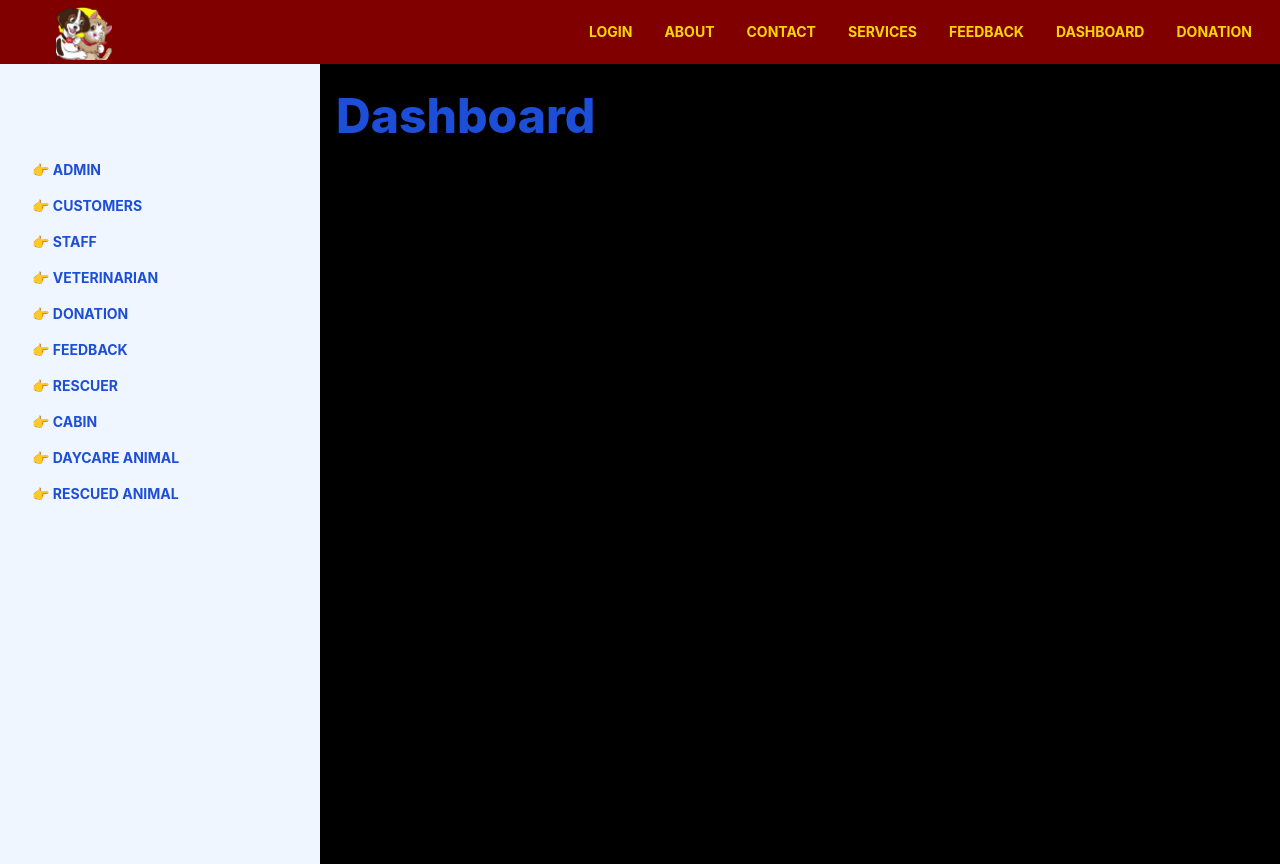
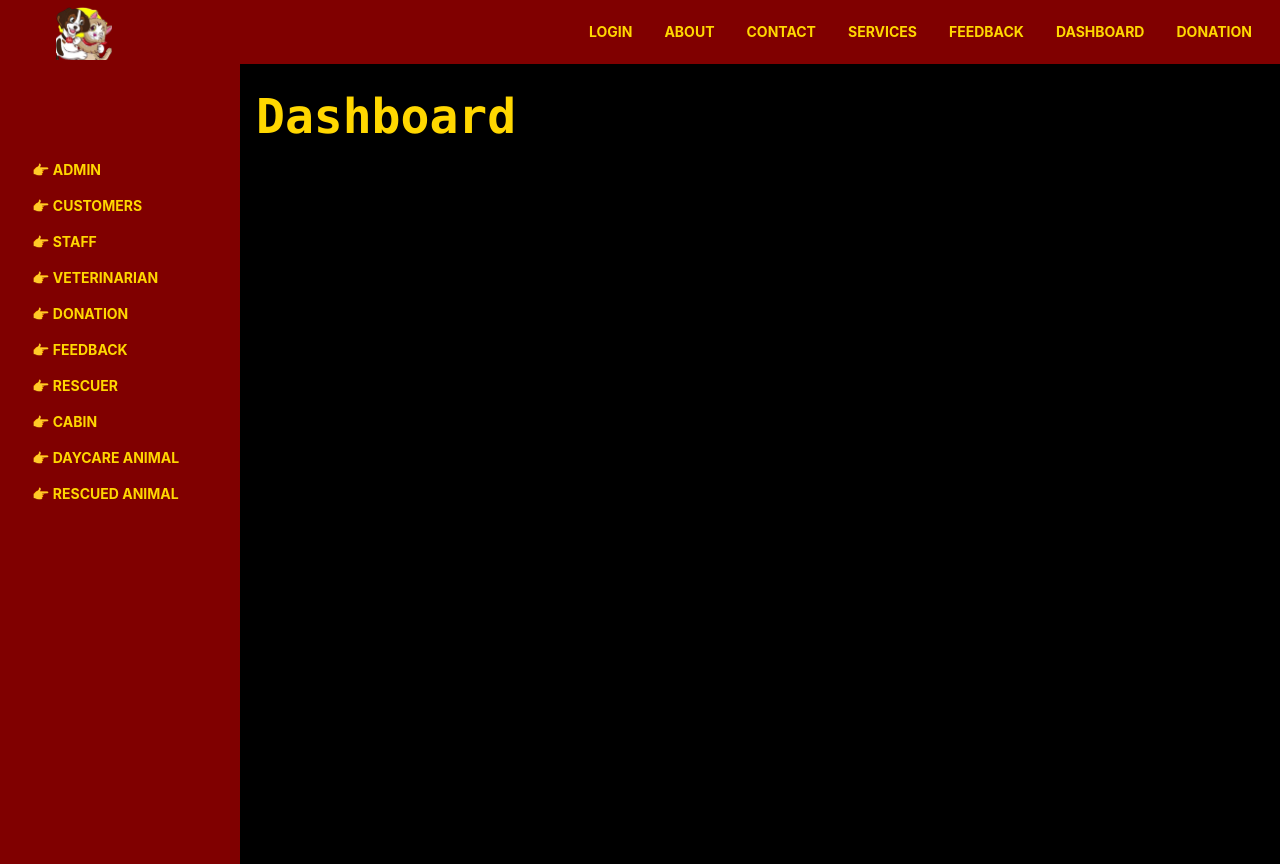
Before and after one commit to Humayra-Akter/FurrEver-PawFect, a React (Create React App) app: page /dashboard in a window 1280 px wide. Built offline with nearby package versions, Linux system fonts and the light colour scheme.

Commit message:
dashboard

```diff
--- a/src/Component/Dashboard/Dashboard.js
+++ b/src/Component/Dashboard/Dashboard.js
@@ -1,16 +1,12 @@
-import React from 'react';
+import React from "react";
 import { Link, Outlet } from "react-router-dom";
-
 
 const Dashboard = () => {
   return (
-      <div
-
-        className="drawer lg:drawer-open"
-      >
+    <div className="drawer lg:drawer-open">
       <input id="my-drawer-2" type="checkbox" className="drawer-toggle" />
       <div className="drawer-content flex flex-col items-center justify-center">
-          <h1 className="w-full h-full font-extrabold text-left text-5xl text-blue-700 pl-4 pt-7">
+        <h1 className="w-full h-full font-extrabold text-left text-5xl font-mono text-secondary pl-4 pt-7">
           Dashboard
         </h1>
         <Outlet />
@@ -23,11 +19,11 @@ const Dashboard = () => {
       </div>
       <div className="drawer-side">
         <label for="my-drawer-2" className="drawer-overlay"></label>
-          <ul className="menu p-4 w-80 h-full bg-blue-50 text-base-content">
+        <ul className="menu p-4 w-60 h-full bg-primary text-base-content">
           <li>
             <Link
               to="/dashboard"
-                className="transition transform hover:-translate-y-1 motion-reduce:transition-none motion-reduce:hover:transform-none w-full pt-20 uppercase h-full font-bold text-center text-sm text-blue-700"
+              className="transition transform hover:-translate-y-1 motion-reduce:transition-none motion-reduce:hover:transform-none w-full pt-20 uppercase h-full font-bold text-center text-sm text-secondary font mono "
             >
               👉 Admin
             </Link>
@@ -35,7 +31,7 @@ const Dashboard = () => {
           <li>
             <Link
               to="/dashboard/customers"
-                className="transition transform hover:-translate-y-1 motion-reduce:transition-none motion-reduce:hover:transform-none w-full uppercase h-full font-bold text-center text-sm text-blue-700"
+              className="transition transform hover:-translate-y-1 motion-reduce:transition-none motion-reduce:hover:transform-none w-full uppercase h-full font-bold text-center text-sm text-secondary font mono "
             >
               👉 customers
             </Link>
@@ -44,7 +40,7 @@ const Dashboard = () => {
           <li>
             <Link
               to="/dashboard/staff"
-                className="transition transform hover:-translate-y-1 motion-reduce:transition-none motion-reduce:hover:transform-none w-full uppercase h-full font-bold text-center text-sm text-blue-700"
+              className="transition transform hover:-translate-y-1 motion-reduce:transition-none motion-reduce:hover:transform-none w-full uppercase h-full font-bold text-center text-sm text-secondary font mono "
             >
               👉 staff
             </Link>
@@ -52,7 +48,7 @@ const Dashboard = () => {
           <li>
             <Link
               to="/dashboard/vet"
-                className="transition transform hover:-translate-y-1 motion-reduce:transition-none motion-reduce:hover:transform-none w-full uppercase h-full font-bold text-center text-sm text-blue-700"
+              className="transition transform hover:-translate-y-1 motion-reduce:transition-none motion-reduce:hover:transform-none w-full uppercase h-full font-bold text-center text-sm text-secondary font mono "
             >
               👉 veterinarian
             </Link>
@@ -61,7 +57,7 @@ const Dashboard = () => {
           {/* <li>
             <Link
               to="/dashboard/healthRecord"
-              className="w-full uppercase h-full font-bold text-center text-sm text-blue-700"
+              className="w-full uppercase h-full font-bold text-center text-sm text-secondary font mono "
             >
               👉 health record
             </Link>
@@ -70,7 +66,7 @@ const Dashboard = () => {
           <li>
             <Link
               to="/dashboard/donation"
-                className="transition transform hover:-translate-y-1 motion-reduce:transition-none motion-reduce:hover:transform-none w-full uppercase h-full font-bold text-center text-sm text-blue-700"
+              className="transition transform hover:-translate-y-1 motion-reduce:transition-none motion-reduce:hover:transform-none w-full uppercase h-full font-bold text-center text-sm text-secondary font mono "
             >
               👉 donation
             </Link>
@@ -78,7 +74,7 @@ const Dashboard = () => {
           <li>
             <Link
               to="/dashboard/feedback"
-                className="transition transform hover:-translate-y-1 motion-reduce:transition-none motion-reduce:hover:transform-none w-full uppercase h-full font-bold text-center text-sm text-blue-700"
+              className="transition transform hover:-translate-y-1 motion-reduce:transition-none motion-reduce:hover:transform-none w-full uppercase h-full font-bold text-center text-sm text-secondary font mono "
             >
               👉 feedback
             </Link>
@@ -86,7 +82,7 @@ const Dashboard = () => {
           <li>
             <Link
               to="/dashboard/rescuer"
-                className="transition transform hover:-translate-y-1 motion-reduce:transition-none motion-reduce:hover:transform-none w-full uppercase h-full font-bold text-center text-sm text-blue-700"
+              className="transition transform hover:-translate-y-1 motion-reduce:transition-none motion-reduce:hover:transform-none w-full uppercase h-full font-bold text-center text-sm text-secondary font mono "
             >
               👉 rescuer
             </Link>
@@ -94,14 +90,14 @@ const Dashboard = () => {
           <li>
             <Link
               to="/dashboard/cabin"
-                className="transition transform hover:-translate-y-1 motion-reduce:transition-none motion-reduce:hover:transform-none w-full uppercase h-full font-bold text-center text-sm text-blue-700"
+              className="transition transform hover:-translate-y-1 motion-reduce:transition-none motion-reduce:hover:transform-none w-full uppercase h-full font-bold text-center text-sm text-secondary font mono "
             >
               👉 cabin
             </Link>
           </li>
           <li>
             <Link
-                className="transition transform hover:-translate-y-1 motion-reduce:transition-none motion-reduce:hover:transform-none w-full uppercase h-full font-bold text-center text-sm text-blue-700"
+              className="transition transform hover:-translate-y-1 motion-reduce:transition-none motion-reduce:hover:transform-none w-full uppercase h-full font-bold text-center text-sm text-secondary font mono "
               to="/dashboard/daycareAnimal"
             >
               👉 daycare Animal
@@ -109,7 +105,7 @@ const Dashboard = () => {
           </li>
           <li>
             <Link
-                className="transition transform hover:-translate-y-1 motion-reduce:transition-none motion-reduce:hover:transform-none w-full uppercase h-full font-bold text-center text-sm text-blue-700"
+              className="transition transform hover:-translate-y-1 motion-reduce:transition-none motion-reduce:hover:transform-none w-full uppercase h-full font-bold text-center text-sm text-secondary font mono "
               to="/dashboard/rescuedAnimal"
             >
               👉 rescued Animal
```
Lines whose indentation alone changed are shown as unchanged.
